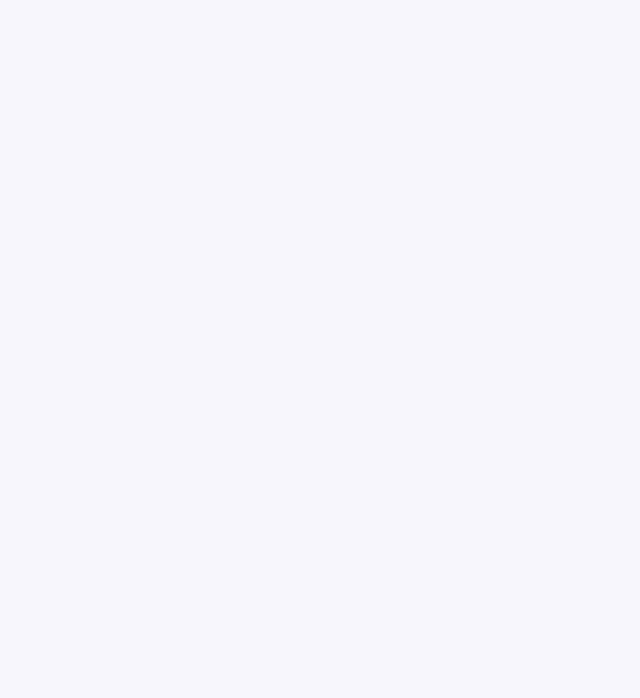
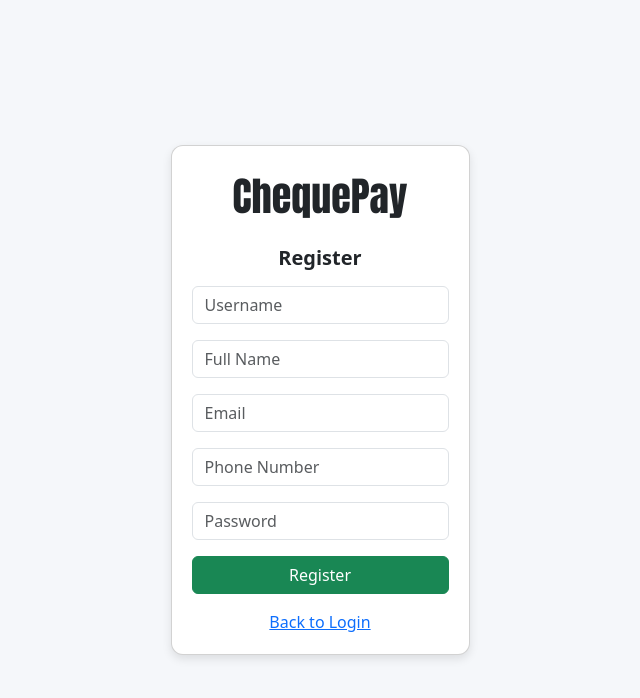
Before and after one commit to jk1698oxx2/vue_project5_cheque_pay, a Vue app: page /register in a window 1280 px wide. Before the commit this address had no page. Shown: the top 698 px of the page, without its empty margins (320-960 px from the left). Built offline with nearby package versions, Linux system fonts and the light colour scheme; a web font is replaced by a local one.

Commit message:
feat: create register page

```diff
--- /dev/null
+++ b/src/pages/Register.vue
@@ -0,0 +1,62 @@
+<template>
+  <BaseCard>
+    <h5 class="text-center fw-bold mb-3">Register</h5>
+
+    <div v-if="showSuccess" class="alert alert-success text-center">
+      Registration Successful! Redirecting to login...
+    </div>
+
+    <form v-else @submit.prevent="handleRegister">
+      <input v-model="form.username" type="text" class="form-control mb-3" placeholder="Username" required>
+      <input v-model="form.realname" type="text" class="form-control mb-3" placeholder="Full Name" required>
+      <input v-model="form.email" type="email" class="form-control mb-3" placeholder="Email" required>
+      <input v-model="form.phoneNumber" type="text" class="form-control mb-3" placeholder="Phone Number" required>
+      <input v-model="form.password" type="password" class="form-control mb-3" placeholder="Password" required>
+      <button type="submit" class="btn btn-success w-100" :disabled="loading">Register</button>
+    </form>
+
+    <div class="text-center mt-3">
+      <router-link to="/login">Back to Login</router-link>
+    </div>
+    <div v-if="errorMsg" class="text-danger text-center mt-2">{{ errorMsg }}</div>
+  </BaseCard>
+</template>
+
+<script setup lang="ts">
+import { ref, reactive } from 'vue';
+import { useRouter } from 'vue-router';
+import http from '../api/http';
+import BaseCard from '../components/BaseCard.vue';
+
+const router = useRouter();
+const form = reactive({
+  username: '',
+  realname: '',
+  email: '',
+  phoneNumber: '',
+  password: ''
+});
+const errorMsg = ref('');
+const showSuccess = ref(false);
+const loading = ref(false);
+
+const handleRegister = async () => {
+  loading.value = true;
+  errorMsg.value = '';
+  try {
+    const res = await http.post('/auth/register', form);
+    if (res.data.success) {
+      showSuccess.value = true;
+      setTimeout(() => {
+        router.push('/login');
+      }, 3000);
+    } else {
+      errorMsg.value = res.data.message || 'Registration failed';
+    }
+  } catch (err: any) {
+    errorMsg.value = err.response?.data?.message || err.message || 'Registration failed';
+  } finally {
+    loading.value = false;
+  }
+};
+</script>
--- a/src/router/index.ts
+++ b/src/router/index.ts
@@ -3,7 +3,7 @@ import { useAuthStore } from '../stores/useAuthStore';
 
 const routes = [
   { path: '/login', component: () => import('../pages/Login.vue') },
-//   { path: '/register', component: () => import('../pages/Register.vue') },
+  { path: '/register', component: () => import('../pages/Register.vue') },
   // { path: '/', component: () => import('../pages/Dashboard.vue'), meta: { requiresAuth: true } },
 //   { path: '/profile', component: () => import('../pages/Profile.vue'), meta: { requiresAuth: true } },
 //   { path: '/issue', component: () => import('../pages/Issue.vue'), meta: { requiresAuth: true } },
```
